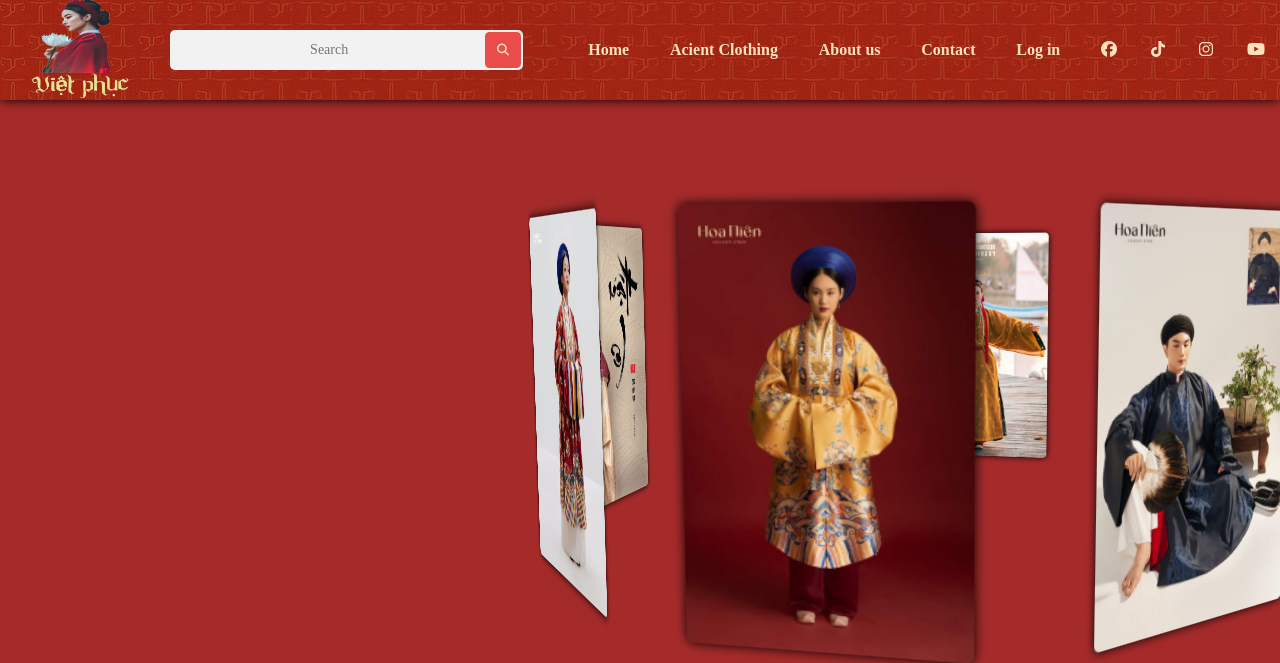
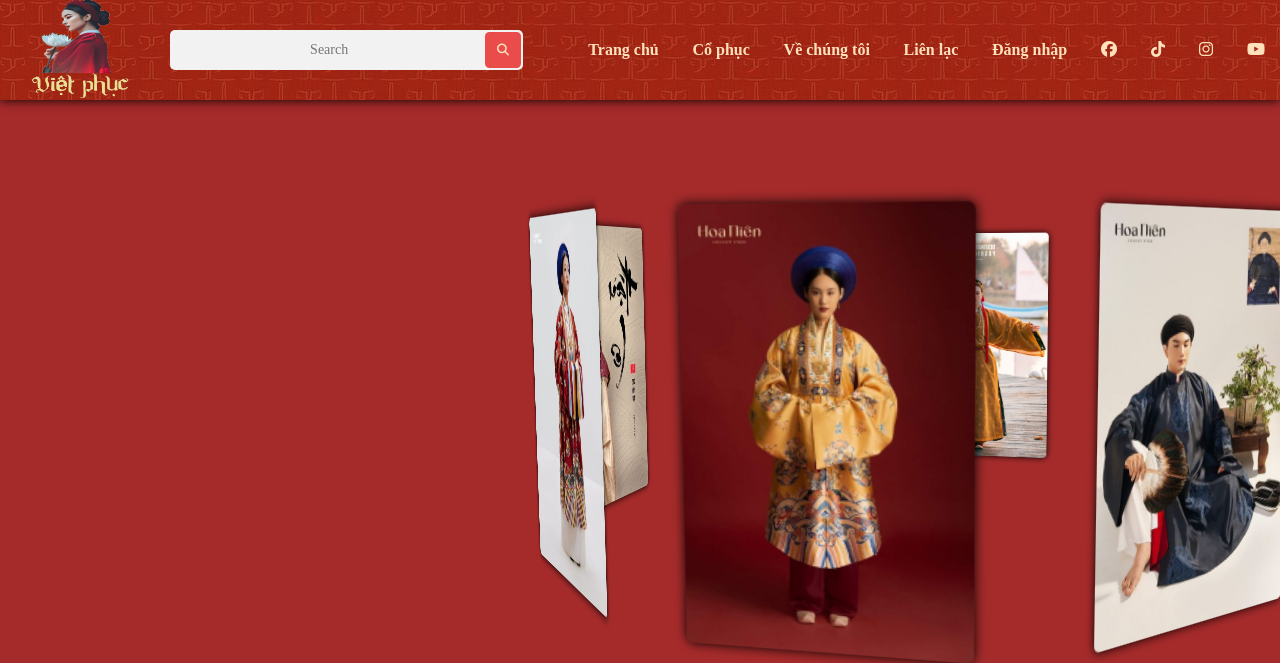
Before and after one commit to Ducs2005/traditional-costume-promotion, a PHP site: page /home.php in a window 1280 px wide. Shown: the top 663 px of the page. Run offline with PHP 8.4, Linux system fonts and the light colour scheme; some libraries are stand-ins or nearby versions; some web fonts are replaced.

Commit message:
Update header.php

```diff
--- a/view/header.php
+++ b/view/header.php
@@ -20,11 +20,19 @@
             </form>
         </div>
         <ul>
-            <li><a href="#">Home</a></li>
-            <li><a href="#">Acient Clothing</a></li>
-            <li><a href="#">About us</a></li>
-            <li><a href="#">Contact</a></li>
-            <li><a href="account/login_register.php">Log in</a></li>
+            <li><a href="#">Trang chủ</a></li>
+            <li><a href="product_description.php">Cổ phục</a>
+                <ul class="sub-menu">
+                    <li><a href="">Áo giao lĩnh</a></li>
+                    <li><a href="">Áo viên lĩnh</a></li>
+                    <li><a href="">Áo đối khâm</a></li>
+                </ul>
+
+
+            </li>
+            <li><a href="#">Về chúng tôi</a></li>
+            <li><a href="#">Liên lạc</a></li>
+            <li><a href="account/login_register.php">Đăng nhập</a></li>
             <li>
                 <a href="#"><i class="fab fa-facebook"></i></a>
                 <a href="#"><i class="fab fa-tiktok"></i></a>
```
